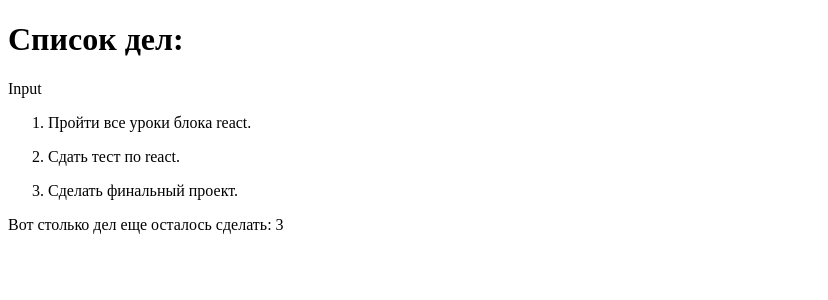
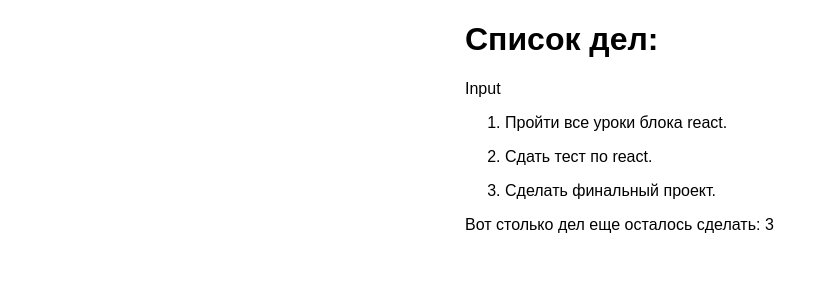
Before and after one commit to zabudskaya/todo, a React (Create React App) app: page / in a window 1280 px wide. Shown: the top 300 px of the page, without its empty margins (0-828 px from the left). Built offline with nearby package versions, Linux system fonts and the light colour scheme.

Commit message:
add styles

```diff
--- /dev/null
+++ b/src/components/App/App.css
@@ -0,0 +1,5 @@
+.wrap{
+    margin: auto;
+    width: 350px;
+    font-family: Arial, sans-serif;
+}
--- a/src/components/App/App.js
+++ b/src/components/App/App.js
@@ -3,7 +3,7 @@ import ItemList from '../ItemList/ItemList';
 import Footer from "../Footer/Footer";
 import InputItem from "../InputItem/InputItem";
 
-
+import './App.css'
 
 const App = () => {
     const props = [
@@ -19,10 +19,10 @@ const App = () => {
         ];
 
         return (
-            <div>
-                <h1>Список дел:</h1>
+            <div className="wrap">
+                <h1 className="wrap__title">Список дел:</h1>
                 <InputItem/>
-                <ItemList props={props}/>
+                <ItemList props={props} className="wrap__list"/>
                 <Footer count={3}/>
             </div>
         );
```
